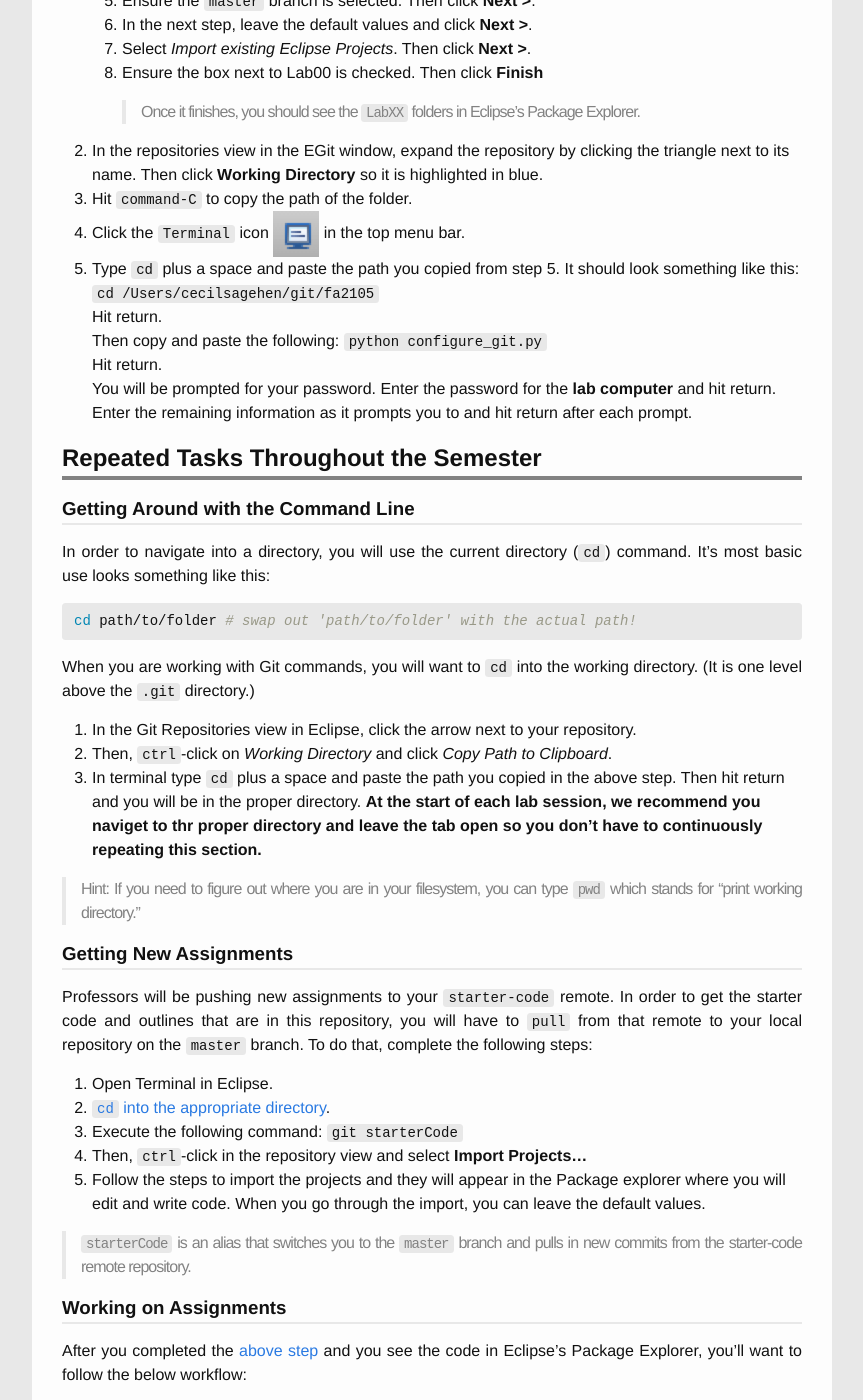
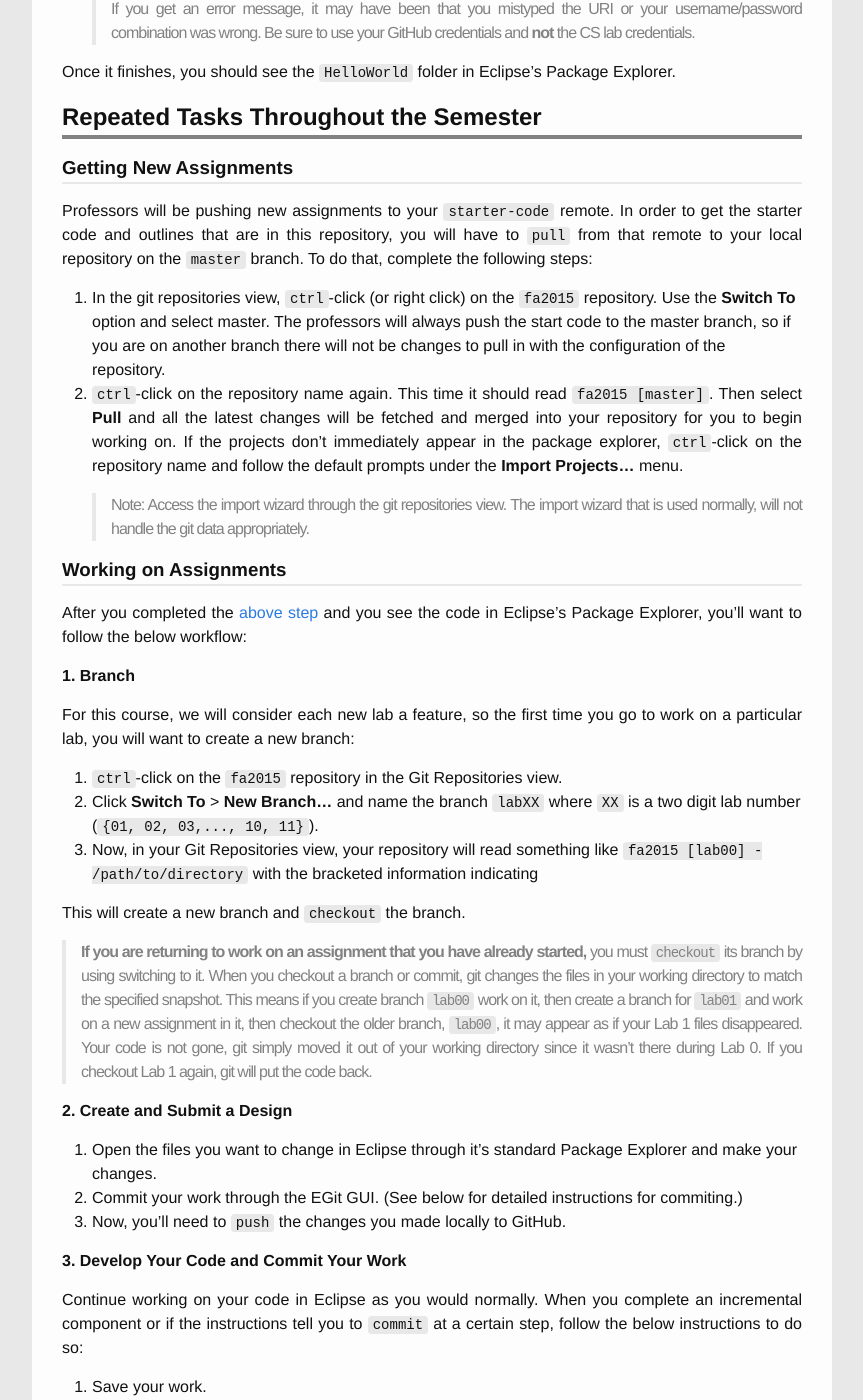
Before and after one commit to PomonaCS051/PomonaCS051.github.io, a Jekyll site: the page built from student_guide.md, in a window 1280 px wide and 1400 px high, scrolled down 3300 px. Shown: the whole window, without its empty margins (208-1071 px from the left). Built offline with Jekyll 4.4.1, drawn with Linux system fonts in a browser that asks for light colours; some of the changed text lies outside the part shown.

Commit message:
GUI instructions added

```diff
--- a/student_guide.md
+++ b/student_guide.md
@@ -20,11 +20,7 @@ development communites, so learning about these invaluable tools will add to
 the set of skills that make you a more effective programmer. ***However,
 CS051's focus is on Object-Oriented Programming (OOP) and design--not on Git;
 therefore, we will not be covering advanced Git topics nor will we require
-you to know them.*** In some cases, we have wrapped complicated Git maneuvers
-with simpler aliases, so as you read the guide, be sure to check out the
-explanations to get a better sense of what is going on behind the scense.
-Also, be sure to checkout the
-[list of Git resources](#resources-and-further-reading) we have compiled.
+you to know them.***
 
 We appreciate your interest and willingness to help test this new workflow!
 At any point during the semester, **please ask questions as they arise**
@@ -93,25 +89,12 @@ that we will be using throughout the semester.
 
 EGit is an implementation of Git in the Eclipse IDE; it supports the way the
 IDE sets up projects and stores the files on your computer. This plug-in also
-includes a graphical user interface (GUI) to complete common Git commands
-without having to use the command line (although we will be using a bit of
-the command line this semester).
-
-### Terminal
-
-A terminal is a way to interact with a computer by giving it text commands. The
-commands can include everything from making a directory (`mkdir myDirectory`)
-to removing a file (`rm myFile`) to running a console application like `git`.
-
-In Eclipse, you will be using a Terminal Emulator that will allow you to
-execute basic system commands like navigating into a folder
-(`cd path/to/folder`) or running Git commands and aliases we created for this
-course all without leaving the IDE.
+includes a graphical user interface (GUI) to complete common Git commands.
 
 ## Getting Setup
 
-You should only need to complete the steps in this section once for the lab
-computers and once for your personal computer. They are instructions
+**You should only need to complete the steps in this section once for the lab
+computers and once for your personal computer.** They are instructions
 specifically for Mac OSX, so if you're running any other operating system,
 please contact us, and we will gladly help you get setup.
 
@@ -136,22 +119,20 @@ the links in them!***
 > This guide assumes you already have Eclipse with EGit installed.
 > If you need to install it, follow the [installation guide](/installguides).
 
+> If you are on the lab machines, skip steps 2, 3, and 4 here.
+
 1. Launch Eclipse by double clicking the icon.
 2. In the dialog box that appears, leave the default value and check the box
    in the lower left corner to have this set as the default. Then click OK.
 3. In the upper right corner of the new Eclipse window, click ***Workbench***.
 4. On the toolbar go to ***Window > Perspective > Open Perspective > Java***.
-5. Add the Terminal to the view by clicking !["terminal"](/images/terminal.png)
-   in the toolbar. Then click OK in the dialog box that appears.
+5. Now, add the EGit plug-in to the workbench by clicking ***Window > Show
+   View > Other... > Git > Git Repositories***.
+6. Add the Git menu to your toolbar by clicking ***Window > Customize Perspective...
+   > Command Groups Availability (tab)***. Check **Git** and **Git Navigation Actions**.
+   Click ok to finish
 
-    > The terminal that appears will appear in the same tab as the java
-    > debugger that you will rely on throughout the semester, so be sure to
-    > close the terminal when you are not using it (or switch tabs)!
-
-6. Now, add the EGit plug-in to the workbench by clicking ***Window > Show
-   View > Other... > Git > Git Repositories***.
-
-At this point, Eclipse should look like [this](/images/env_preview.png).
+At this point, Eclipse should look like [this]().
 
 ### Configuring Git and Cloning the Starter Code Repository into Eclipse
 
@@ -167,52 +148,30 @@ At this point, Eclipse should look like [this](/images/env_preview.png).
       Store" and click **Next >**.
    5. Ensure the `master` branch is selected. Then click **Next >**.
    6. In the next step, leave the default values and click **Next >**.
-   7. Select *Import existing Eclipse Projects*. Then click **Next >**.
-   8. Ensure the box next to Lab00 is checked. Then click **Finish**
+   7. Change the remote name to `starter-code`.
+      Check *Import existing Eclipse Projects*. Then click **Next >**.
+   8. Ensure the box next to HelloWorld (and any other labs) are checked.
+      Then click **Finish**
+2. Add a remote to point to your personal repository.
+   1. In the Git Repositories view, `ctrl`-click on your project and select
+      **Create Remote...**.
+   2. For remote name, type `submission` and click **Next >**.
+   3. Next to the URI box, click **Change...**.
+   4. Type in your personal URI of the repository we have added you to.
+      It should look something like
+      `https://github.com/PomonaCS051/cecil-sagehen_fa2015.git` (except cecil
+      and sagehen will be replaced with your name).
+   5. Under authentication, put your GitHub credentials.
+   6. Then click **Finish**.
+   7. Finally, click **Save and Push**.
 
-      > Once it finishes, you should see the `LabXX` folders in Eclipse's
-      > Package Explorer.
+   > If you get an error message, it may have been that you mistyped the URI or
+   > your username/password combination was wrong. Be sure to use your GitHub
+   > credentials and **not** the CS lab credentials.
 
-4. In the repositories view in the EGit window, expand the repository by
-   clicking the triangle next to its name. Then click **Working Directory** so
-   it is highlighted in blue.
-5. Hit `command-C` to copy the path of the folder.
-6. Click the `Terminal` icon
-   !["terminal"](/images/terminal.png) in the top menu bar.
-7. Type `cd` plus a space and paste the path you copied from step 5. It should
-   look something like this: `cd /Users/cecilsagehen/git/fa2105`
-   Hit return.
-   Then copy and paste the following: `python configure_git.py`
-   Hit return.
-   You will be prompted for your password. Enter the password for the **lab
-   computer** and hit return.
-   Enter the remaining information as it prompts you to and hit return after
-   each prompt.
+Once it finishes, you should see the `HelloWorld` folder in Eclipse's Package Explorer.
 
 ## Repeated Tasks Throughout the Semester
-
-### Getting Around with the Command Line
-
-In order to navigate into a directory, you will use the current directory
-(`cd`) command. It's most basic use looks something like this:
-{% highlight bash %}
-cd path/to/folder # swap out 'path/to/folder' with the actual path!
-{% endhighlight %}
-
-When you are working with Git commands, you will want to `cd` into the
-working directory. (It is one level above the `.git` directory.)
-
-1. In the Git Repositories view in Eclipse, click the arrow next to your
-   repository.
-2. Then, `ctrl`-click on *Working Directory* and click *Copy Path to Clipboard*.
-3. In terminal type `cd` plus a space and paste the path you copied in the above
-   step. Then hit return and you will be in the proper directory. **At the
-   start of each lab session, we recommend you naviget to thr proper directory
-   and leave the tab open so you don't have to continuously repeating this
-   section.**
-
-> Hint: If you need to figure out where you are in your filesystem, you can
-> type `pwd` which stands for "print working directory."
 
 ### Getting New Assignments
 
@@ -221,16 +180,18 @@ In order to get the starter code and outlines that are in this repository, you
 will have to `pull` from that remote to your local repository on the `master`
 branch. To do that, complete the following steps:
 
-1. Open Terminal in Eclipse.
-2. [`cd` into the appropriate directory](#getting-around-with-the-command-line).
-3. Execute the following command: `git starterCode`
-4. Then, `ctrl`-click in the repository view and select **Import Projects...**
-5. Follow the steps to import the projects and they will appear in the Package
-   explorer where you will edit and write code. When you go through the import,
-   you can leave the default values.
+1. In the git repositories view, `ctrl`-click (or right click) on the `fa2015`
+   repository. Use the **Switch To** option and select master. The professors will
+   always push the start code to the master branch, so if you are on another branch
+   there will not be changes to pull in with the configuration of the repository.
+2. `ctrl`-click on the repository name again. This time it should read `fa2015 [master]`.
+   Then select **Pull** and all the latest changes will be fetched and merged into
+   your repository for you to begin working on. If the projects don't immediately
+   appear in the package explorer, `ctrl`-click on the repository name and follow
+   the default prompts under the **Import Projects...** menu.
 
-> `starterCode` is an alias that switches you to the `master` branch and pulls
-> in new commits from the starter-code remote repository.
+   > Note: Access the import wizard through the git repositories view. The import
+   > wizard that is used normally, will not handle the git data appropriately.
 
 ### Working on Assignments
 
@@ -240,19 +201,24 @@ code in Eclipse's Package Explorer, you'll want to follow the below workflow:
 #### 1. Branch
 
 For this course, we will consider each new lab a feature, so the first time you
-go to work on a particular lab, you will want to create a new branch by
-executing the following command:
-{% highlight bash %}
-git newLab labXX # labXX should be the actual lab number. i.e. lab01 or lab47
-{% endhighlight %}
+go to work on a particular lab, you will want to create a new branch:
+
+1. `ctrl`-click on the `fa2015` repository in the Git Repositories view.
+2. Click **Switch To** > **New Branch...** and name the branch `labXX` where
+   `XX` is a two digit lab number (`{01, 02, 03,..., 10, 11}`).
+3. Now, in your Git Repositories view, your repository will read something like
+   `fa2015 [lab00] - /path/to/directory` with the bracketed information indicating
 
 This will create a new branch and `checkout` the branch.
 
 > **If you are returning to work on an assignment that you have already
-> started,** you must `checkout` its branch by using `git checkout labXX`.
-> (Just remember to change `XX` to the appropiate number!)
-> This will put the relevent files and changes back into your working directory
-> and subsequently into the Package Explorer.
+> started,** you must `checkout` its branch by using switching to it. When you
+> checkout a branch or commit, git changes the files in your working directory
+> to match the specified snapshot. This means if you create branch `lab00` work on
+> it, then create a branch for `lab01` and work on a new assignment in it, then
+> checkout the older branch, `lab00`, it may appear as if your Lab 1 files disappeared.
+> Your code is not gone, git simply moved it out of your working directory since it
+> wasn't there during Lab 0. If you checkout Lab 1 again, git will put the code back.
 
 #### 2. Create and Submit a Design
 
@@ -262,12 +228,6 @@ This will create a new branch and `checkout` the branch.
    for commiting.)
 3. Now, you'll need to `push` the changes you made locally to GitHub.
 
-> Remember to `cd` into your working directory if you haven't already done so!
-
-{% highlight bash %}
-git submit labXX # swap out 'labXX' with the appropriate number
-{% endhighlight %}
-
 #### 3. Develop Your Code and Commit Your Work
 
 Continue working on your code in Eclipse as you would normally. When you
@@ -275,33 +235,34 @@ complete an incremental component or if the instructions tell you to `commit`
 at a certain step, follow the below instructions to do so:
 
 1. Save your work.
-2. In the Package Explorer, `ctrl`-click on the lab's folder.
-3. In the menu that appears (towards the bottom), click **Team...**, then click
+2. In the Package Explorer, ensure that you are on the correct branch as indicated
+   by the bracketed information next to the project name. (i.e. `Laundry-Lab [lab01]`
+   indicates you are on the `lab01` branch).
+3. `ctrl`-click on the lab's folder.
+4. In the menu that appears (towards the bottom), click **Team...**, then click
    **Commit...**.
 4. In the dialog box that appears add a commit message.
 
    > Commit messages should be short and to the point. Something like "fixed
-   > OnMouseDrag() method" or "implemented color changing methods".
+   > OnMouseDrag() method" or "implemented color changing methods" or "completed
+   > lab47 design".
 
 5. On the bottom of the window, you will see a list of the modified files
    present in your workspace. If you would like a changes of a file to be
    captured in the commit, use the checkbox to select the appropriate files.
    In Git, this is called staging files for a commit.
-6. Click **Commit**.
+6. Click **Commit and Push**. If it's the first time you are pushing a branch,
+   a dialog box will appear. Simply select the `submission` remote under the
+   **Configured remote repository**. This is how Git knows where to push your code
+   to.
 7. Repeat this sections steps to incrementally and strategically capture the
    progress of your work.
 
+> If you aren't connected to the internet, use **Commit** instead of **Commit
+> and Push**. Once you have an internet connection, you can push all the local
+> commits at once by `ctrl`-clicking on the project and selcting push.
 
-#### 4. Push Your Assignment to GitHub
-
-Until you do this step, all your work is being completed locally and is not
-being synced up to GitHub. To push it to GitHub, execute the following command
-after [`cd`ing to the appropriate directory](#getting-around-with-the-command-line).:
-{% highlight bash %}
-git submit labXX # swap out `labXX` with the appropriate number
-{% endhighlight %}
-
-#### 5. Initiate a Pull Request for Grading
+#### 4. Initiate a Pull Request for Grading
 
 1. Go to [GitHub](https://github.com).
 2. Navigate to your private repository.
@@ -334,24 +295,3 @@ the Issues tab. If it is a question about a comment from another TA or
 professor, respond directly to the comment by making another comment.
 If it is a general question, raise an issue in your repository or the starter
 code repository depending on the nature of the question or concern.
-
-## Quick Reference
-
-### Terminal Navigation
-{% highlight bash %}
-cd /path/to/folder # makes current directory /path/to/folder
-pwd # prints the path of the working directory
-{% endhighlight %}
-
-### Git
-{% highlight bash %}
-$ git status # get details of your git repo - modified files, current branch, etc.
-$ git starterCode  # fetches new assignments and merges them into `master` branch
-$ git newLab lab47 # creates a branch, `lab47` for you to work on
-$ git submit lab47 # pushes lab47 branch to your private GitHub repo
-$ git checkout a-branch-name # checks out `a-branch-name`
-$ git commit -m "my commit message" # creates a new commit with a message
-$ git add -A # stages all modified files for next commit
-{% endhighlight %}
-
-## Resources and Further Reading
```
Also changed, not shown: images/unprocessed_screnshots/Screen Shot 2015-09-21 at 2.26.41 PM.png (added), images/unprocessed_screnshots/Screen Shot 2015-09-21 at 2.33.34 PM.png (added), images/unprocessed_screnshots/Screen Shot 2015-09-21 at 2.33.45 PM.png (added), images/unprocessed_screnshots/Screen Shot 2015-09-21 at 7.49.32 AM.png (added), images/unprocessed_screnshots/Screen Shot 2015-09-21 at 7.53.18 AM.png (added), images/unprocessed_screnshots/Screen Shot 2015-09-21 at 7.59.20 AM.png (added), images/unprocessed_screnshots/Screen Shot 2015-09-21 at 8.06.02 AM.png (added), images/unprocessed_screnshots/Screen Shot 2015-09-21 at 8.06.32 AM.png (added), images/unprocessed_screnshots/Screen Shot 2015-09-21 at 8.06.55 AM.png (added), images/unprocessed_screnshots/Screen Shot 2015-09-21 at 8.07.33 AM.png (added), images/unprocessed_screnshots/Screen Shot 2015-09-21 at 8.09.16 AM.png (added), images/unprocessed_screnshots/Screen Shot 2015-09-21 at 8.13.58 AM.png (added), images/unprocessed_screnshots/Screen Shot 2015-09-21 at 8.17.05 AM.png (added), images/unprocessed_screnshots/Screen Shot 2015-09-21 at 8.23.41 AM.png (added).
